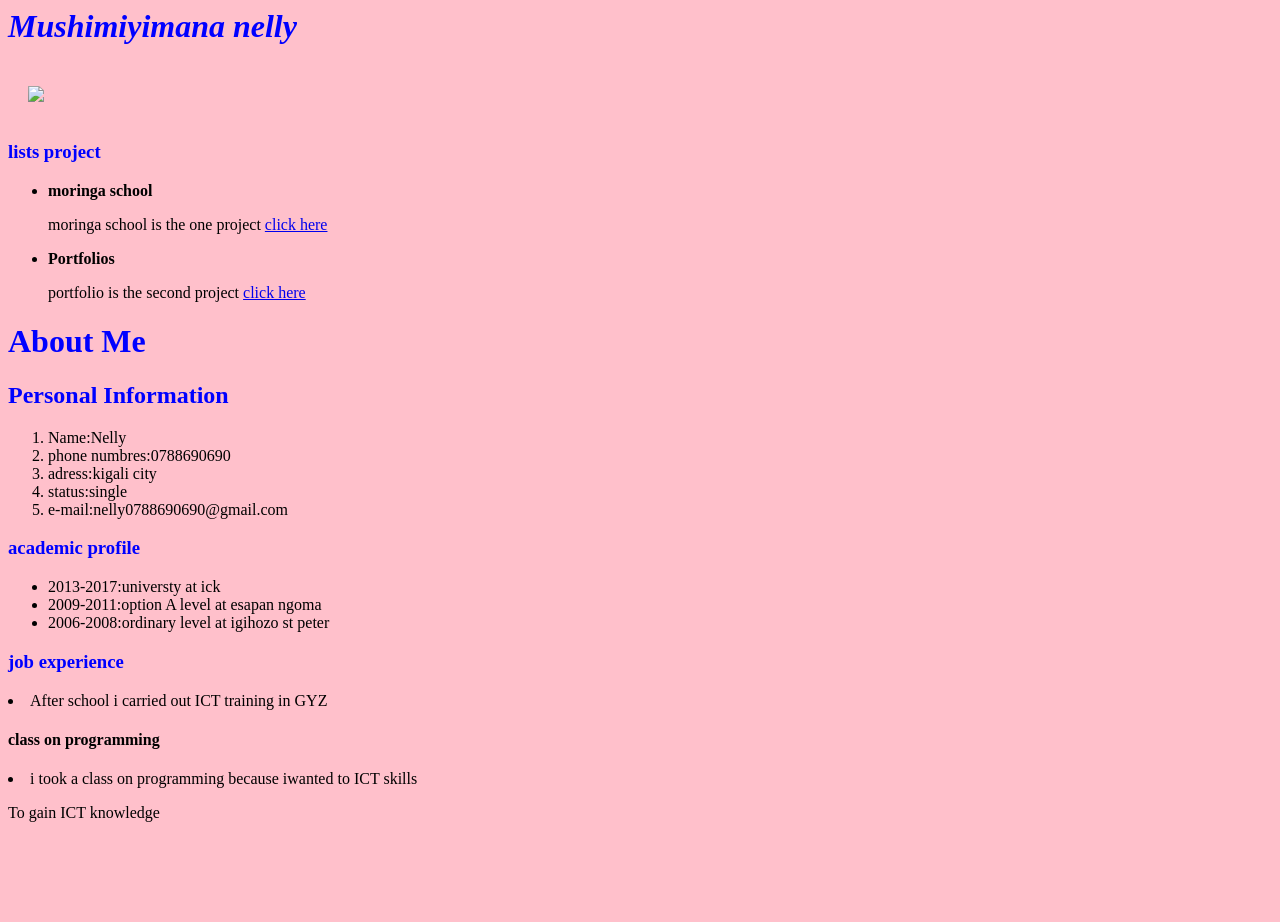
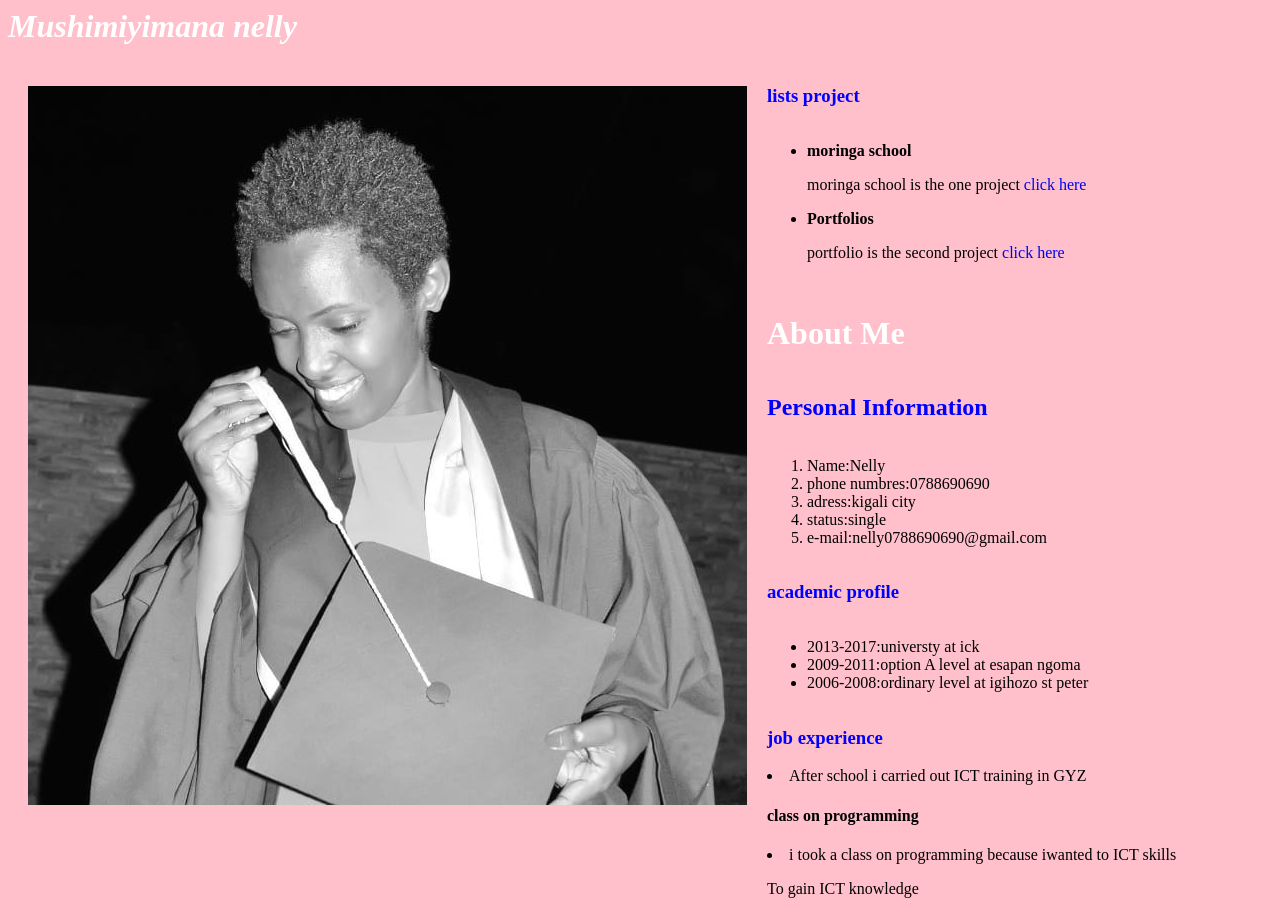
Before and after one commit to mushimiyimananelly/portfolio, a plain HTML site: page index.html in a window 1280 px wide. Before the commit the page ends 838 px from the top, so only its background shows below. Drawn offline with Linux system fonts and the light colour scheme.

Commit message:
add changes

```diff
--- a/style.css
+++ b/style.css
@@ -1,16 +1,20 @@
-h1{
-    color:blue;
-
-}
-*{
+body{
     background-color:pink;
 }
 img{
     margin:20px;
+    float:left;
 }
-h2{
+h2, h3{
     color:blue;
 }
-h3{
-    color: blue;
+a{
+    text-decoration: none;
 }
+span{
+    color: white;
+}
+.project{
+    display: flex;
+    flex-direction: column;
+}
```
Also changed, not shown: images/nelly.jpg (added), 1 other file.
